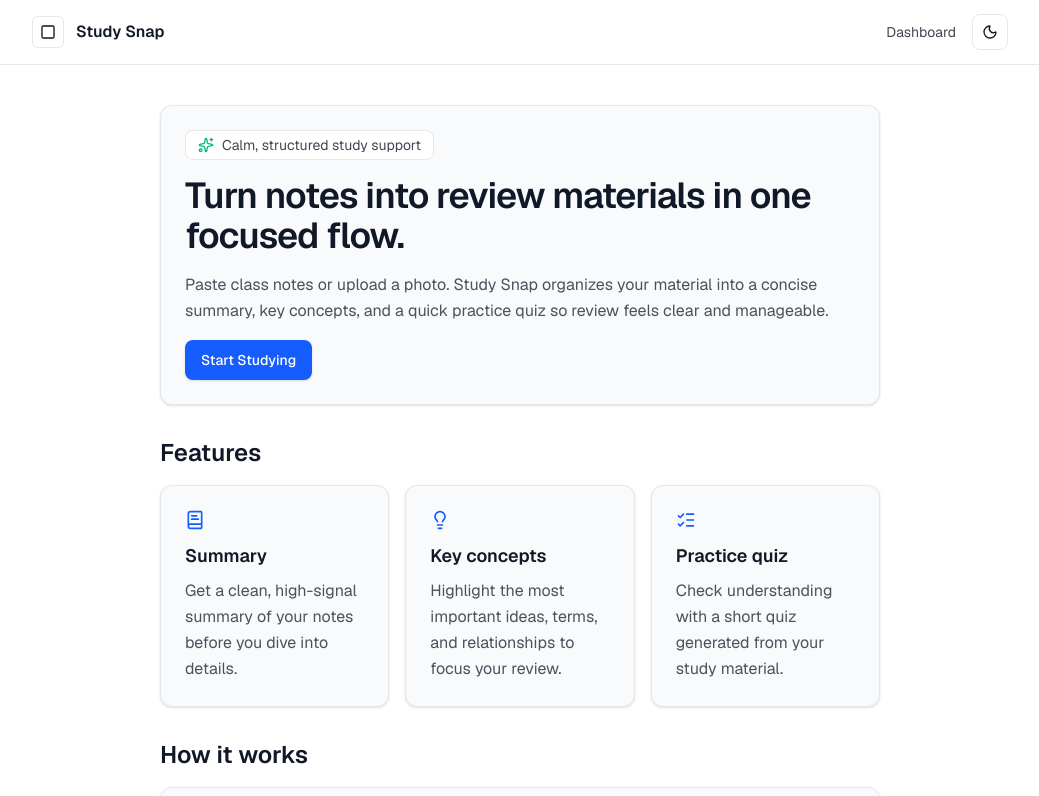
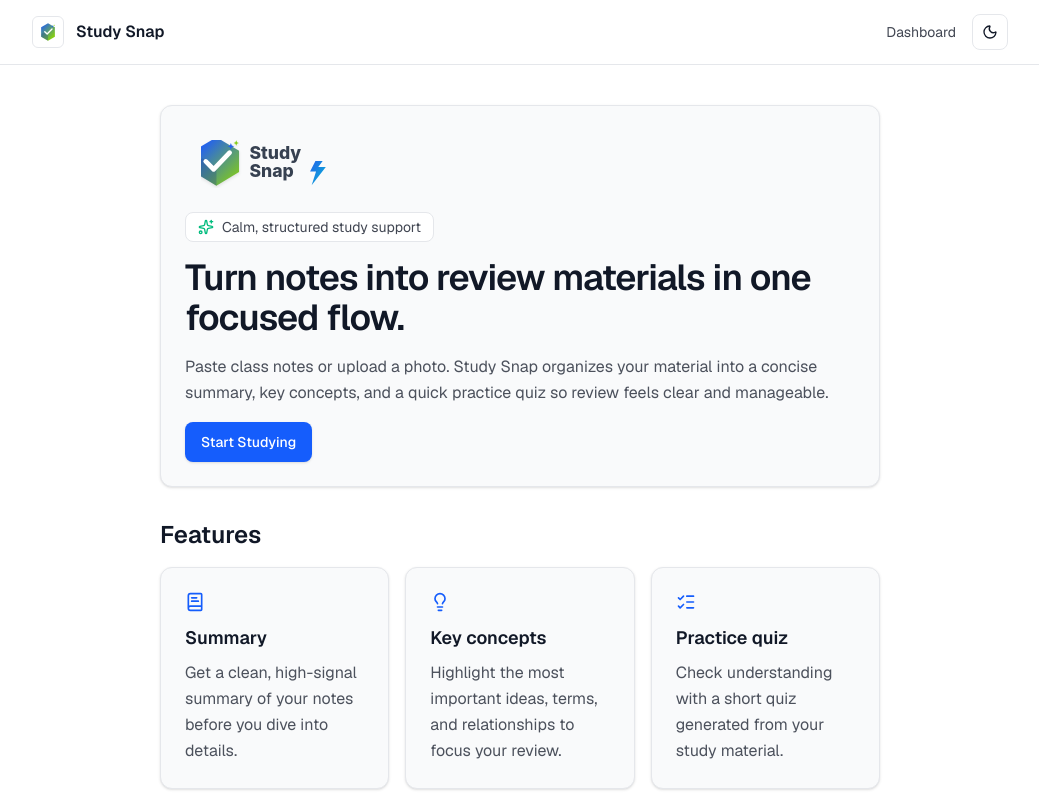
Before and after one commit to einarjohnlagera/study-snap, a Next.js app in the folder frontend/: page / in a window 1280 px wide. Shown: the top 796 px of the page, without its empty margins (120-1159 px from the left). Built offline with nearby package versions, Linux system fonts and the light colour scheme.

Commit message:
feat: add logos and branding updates to UI
- integrate full and icon versions of the Study Snap logo
- update Navbar to display branded icon
- add logo and improved visuals to the main page
- include metadata for web app icons (favicon, shortcut, and Apple touch)

```diff
--- a/frontend/app/layout.tsx
+++ b/frontend/app/layout.tsx
@@ -17,6 +17,11 @@ const geistMono = Geist_Mono({
 export const metadata: Metadata = {
   title: "Study Snap",
   description: "Smart tutor on demand",
+  icons: {
+    icon: "/study-snap-logo-icon.svg",
+    shortcut: "/study-snap-logo-icon.svg",
+    apple: "/study-snap-logo-icon.svg",
+  },
 };
 
 export default function RootLayout({
--- a/frontend/app/page.tsx
+++ b/frontend/app/page.tsx
@@ -1,4 +1,5 @@
 import Link from "next/link";
+import Image from "next/image";
 import { BookText, Lightbulb, ListChecks, Sparkles } from "lucide-react";
 import { buttonVariants } from "@/components/ui/button";
 import { Card, CardDescription, CardTitle } from "@/components/ui/card";
@@ -7,6 +8,13 @@ export default function Home() {
   return (
     <main className="mx-auto w-full max-w-3xl space-y-8 px-6 py-10">
       <section className="space-y-4 rounded-xl border border-border bg-gray-50 p-6 shadow-sm dark:bg-gray-950/40">
+        <Image
+          src="/study-snap-logo-full.svg"
+          alt="Study Snap"
+          width={220}
+          height={44}
+          priority
+        />
         <div className="inline-flex items-center gap-2 rounded-lg border border-border bg-background px-3 py-1 text-sm text-foreground/80">
           <Sparkles className="h-4 w-4 text-emerald-500" />
           Calm, structured study support
--- a/frontend/components/navbar.tsx
+++ b/frontend/components/navbar.tsx
@@ -1,5 +1,5 @@
 import Link from "next/link";
-import { Square } from "lucide-react";
+import Image from "next/image";
 import { ThemeToggle } from "./theme-toggle";
 
 export function Navbar() {
@@ -8,7 +8,13 @@ export function Navbar() {
       <div className="mx-auto flex h-16 w-full max-w-5xl items-center justify-between px-6">
         <Link href="/" className="flex items-center gap-3">
           <span className="inline-flex h-8 w-8 items-center justify-center rounded-md border border-border">
-            <Square className="h-4 w-4" />
+            <Image
+              src="/study-snap-logo-icon.svg"
+              alt="Study Snap logo"
+              width={20}
+              height={20}
+              priority
+            />
           </span>
           <span className="text-sm font-semibold sm:text-base">Study Snap</span>
         </Link>
```
Also changed, not shown: frontend/public/study-snap-logo-full.svg (added), frontend/public/study-snap-logo-icon.svg (added).
